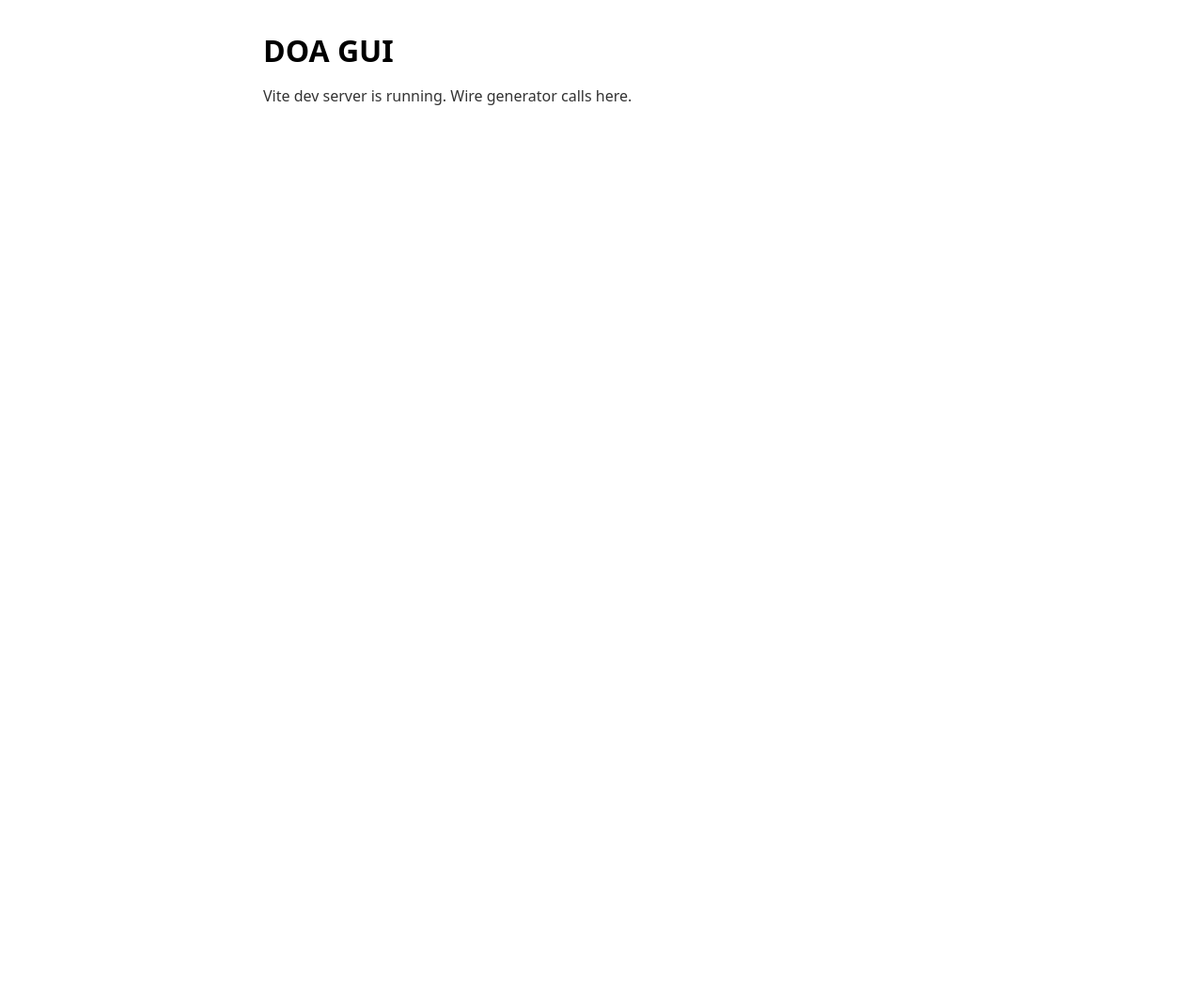
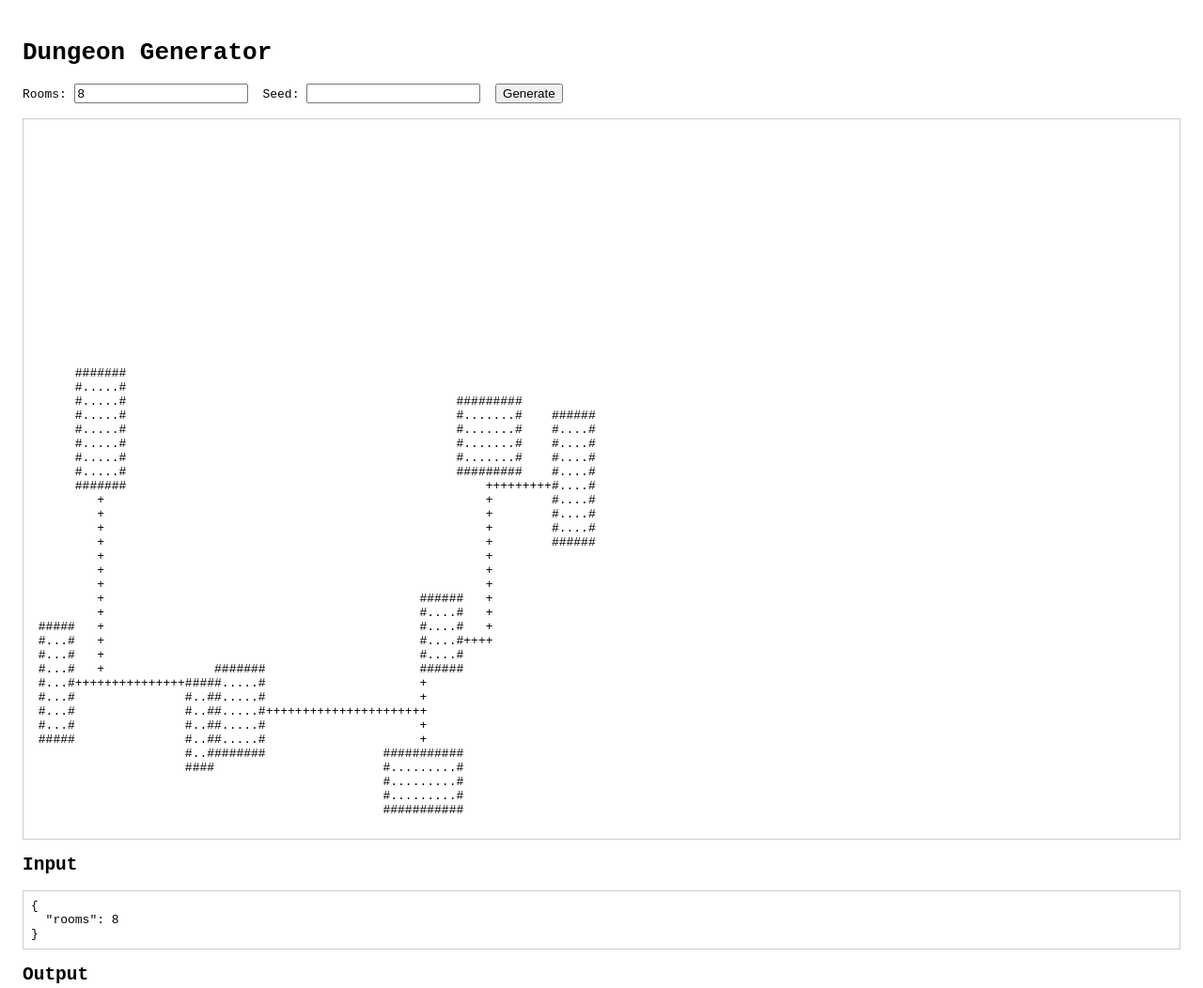
Before and after one commit to Zuljita/DungeonsOnAutomatic, a website built with Vite: page apps/gui/index.html in a window 1280 px wide. Shown: the top 1052 px of the page at 94% size. Before the commit the page ends 800 px from the top, so only its background shows below. Built offline with nearby package versions, Linux system fonts and the light colour scheme.

Commit message:
chore(gui): configure vite to use core modules

```diff
--- a/apps/gui/index.html
+++ b/apps/gui/index.html
@@ -1,12 +1,27 @@
-<!doctype html>
-<html>
+<!DOCTYPE html>
+<html lang="en">
 <head>
-    <meta charset="utf-8" />
-    <meta name="viewport" content="width=device-width,initial-scale=1" />
+  <meta charset="UTF-8" />
+  <meta name="viewport" content="width=device-width, initial-scale=1.0" />
   <title>Dungeons On Automatic — GUI</title>
+  <style>
+    body { font-family: monospace; padding: 1rem; }
+    label { margin-right: 0.5rem; }
+    pre { white-space: pre; border: 1px solid #ccc; padding: 0.5rem; margin-top: 1rem; }
+  </style>
 </head>
 <body>
-    <div id="app"></div>
+  <h1>Dungeon Generator</h1>
+  <div>
+    <label>Rooms: <input id="rooms" type="number" value="8" min="1" /></label>
+    <label>Seed: <input id="seed" type="text" /></label>
+    <button id="generate">Generate</button>
+  </div>
+  <pre id="map"></pre>
+  <h2>Input</h2>
+  <pre id="inputs"></pre>
+  <h2>Output</h2>
+  <pre id="outputs"></pre>
   <script type="module" src="/src/main.ts"></script>
 </body>
 </html>
--- a/apps/gui/src/main.ts
+++ b/apps/gui/src/main.ts
@@ -1,13 +1,32 @@
-const el = document.getElementById('app')!;
-el.innerHTML = `
-  <style>
-    body { font-family: system-ui, sans-serif; margin: 2rem; }
-    .wrap { max-width: 720px; margin: 0 auto; }
-    h1 { margin-bottom: .5rem; }
-    p { opacity: .8; }
-  </style>
-  <div class="wrap">
-    <h1>DOA GUI</h1>
-    <p>Vite dev server is running. Wire generator calls here.</p>
-  </div>
-`;
+import { buildDungeon } from '@src/services/assembler';
+import { renderAscii } from '@src/services/render';
+import { loadSystemModule } from '@src/services/system-loader';
+
+async function generate(): Promise<void> {
+  const roomsInput = document.getElementById('rooms') as HTMLInputElement;
+  const seedInput = document.getElementById('seed') as HTMLInputElement;
+  const mapEl = document.getElementById('map') as HTMLElement;
+  const inputEl = document.getElementById('inputs') as HTMLElement;
+  const outputEl = document.getElementById('outputs') as HTMLElement;
+
+  const rooms = parseInt(roomsInput.value, 10) || 8;
+  const seed = seedInput.value || undefined;
+
+  const opts = { rooms, seed };
+  inputEl.textContent = JSON.stringify(opts, null, 2);
+  const base = buildDungeon(opts);
+  const sys = await loadSystemModule('generic');
+  const enriched = await sys.enrich(base);
+  mapEl.textContent = renderAscii(enriched);
+  outputEl.textContent = JSON.stringify(enriched, null, 2);
+}
+
+document.getElementById('generate')?.addEventListener('click', () => {
+  generate().catch(err => {
+    console.error(err);
+    const mapEl = document.getElementById('map') as HTMLElement;
+    mapEl.textContent = 'Error generating dungeon';
+  });
+});
+
+generate().catch(console.error);
--- /dev/null
+++ b/apps/gui/vite.config.ts
@@ -0,0 +1,15 @@
+import { defineConfig } from 'vite';
+import path from 'path';
+
+export default defineConfig({
+  resolve: {
+    alias: {
+      '@src': path.resolve(__dirname, '../../src'),
+    },
+  },
+  server: {
+    fs: {
+      allow: ['..', '../../src'],
+    },
+  },
+});
--- a/src/cli/index.ts
+++ b/src/cli/index.ts
@@ -1,8 +1,8 @@
 #!/usr/bin/env node
 import { Command } from 'commander';
-import { buildDungeon } from '../services/assembler.js';
-import { loadSystemModule } from '../services/system-loader.js';
-import { renderAscii } from '../services/render.js';
+import { buildDungeon } from '../services/assembler';
+import { loadSystemModule } from '../services/system-loader';
+import { renderAscii } from '../services/render';
 
 const program = new Command();
 program
--- a/src/gui/main.ts
+++ b/src/gui/main.ts
@@ -1,6 +1,6 @@
-import { buildDungeon } from '../services/assembler.js';
-import { renderAscii } from '../services/render.js';
-import { loadSystemModule } from '../services/system-loader.js';
+import { buildDungeon } from '../services/assembler';
+import { renderAscii } from '../services/render';
+import { loadSystemModule } from '../services/system-loader';
 
 async function generate(): Promise<void> {
   const roomsInput = document.getElementById('rooms') as HTMLInputElement;
--- a/src/services/corridors.ts
+++ b/src/services/corridors.ts
@@ -1,5 +1,5 @@
-import { Corridor, Room } from '../core/types.js';
-import { id } from './random.js';
+import { Corridor, Room } from '../core/types';
+import { id } from './random';
 
 type Edge = { a: number; b: number; d: number };
 
--- a/src/services/render.ts
+++ b/src/services/render.ts
@@ -1,4 +1,4 @@
-import { Dungeon } from '../core/types.js';
+import { Dungeon } from '../core/types';
 
 /**
  * Render a simple ASCII map of the dungeon. Rooms are drawn with '#' borders
--- a/src/services/rooms.ts
+++ b/src/services/rooms.ts
@@ -1,5 +1,5 @@
-import { Room } from '../core/types.js';
-import { id, pick } from './random.js';
+import { Room } from '../core/types';
+import { id, pick } from './random';
 
 const KINDS: Room['kind'][] = ['chamber', 'hall', 'cavern', 'lair', 'special'];
 
--- a/src/services/system-loader.ts
+++ b/src/services/system-loader.ts
@@ -1,10 +1,10 @@
-import type { SystemModule } from '../core/types.js';
-import generic from '../systems/generic.js';
+import type { SystemModule } from '../core/types';
+import generic from '../systems/generic';
 
 export async function loadSystemModule(name?: string): Promise<SystemModule> {
   if (!name || name === 'generic') return generic;
   if (name === 'dfrpg') {
-    const mod = await import('../systems/dfrpg/index.js');
+    const mod = await import('../systems/dfrpg/index');
     return mod.default;
   }
   // fallback
--- a/src/systems/dfrpg/index.ts
+++ b/src/systems/dfrpg/index.ts
@@ -1,4 +1,4 @@
-import { Dungeon, Monster, SystemModule, Trap, Treasure } from '../../core/types.js';
+import { Dungeon, Monster, SystemModule, Trap, Treasure } from '../../core/types';
 import monstersData from './data/monsters-complete.js';
 
 interface RawMonster {
--- a/src/systems/generic.ts
+++ b/src/systems/generic.ts
@@ -1,4 +1,4 @@
-import { Dungeon, SystemModule } from '../core/types.js';
+import { Dungeon, SystemModule } from '../core/types';
 
 export const generic: SystemModule = {
   id: 'generic',
```
Also changed, not shown: PROJECT_PLAN.md (+3 -2 lines), src/services/assembler.ts (+4 -4 lines), README.md. Lines whose indentation alone changed are shown as unchanged.
